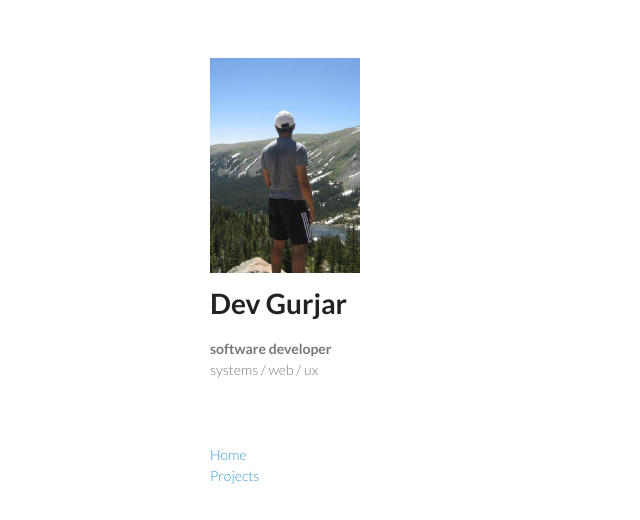
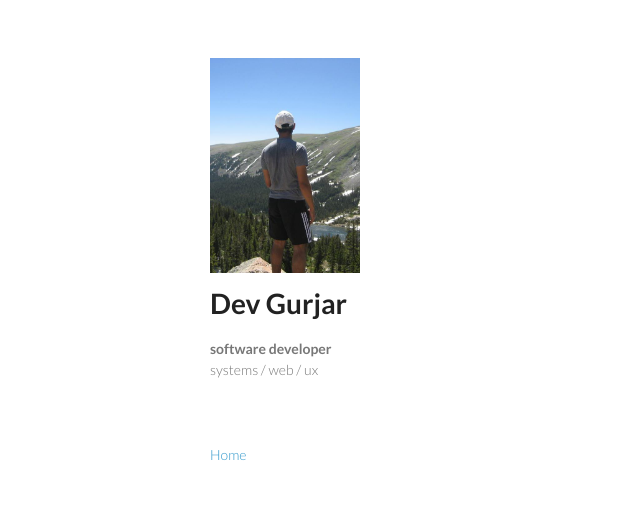
Before and after one commit to dgurjar/dgurjar.github.com, a plain HTML site: page index.html in a window 1280 px wide. Shown: the full height of the page, 0-640 px from the left. Drawn offline with Linux system fonts and the light colour scheme.

Commit message:
Remove link to projects.html

```diff
--- a/index.html
+++ b/index.html
@@ -30,7 +30,6 @@
 
 
         <p class="view"><a href="/">Home</a></p>
-        <p class="view"><a href="/projects.html">Projects</a></p>
 
       </header>
       <section>
```
